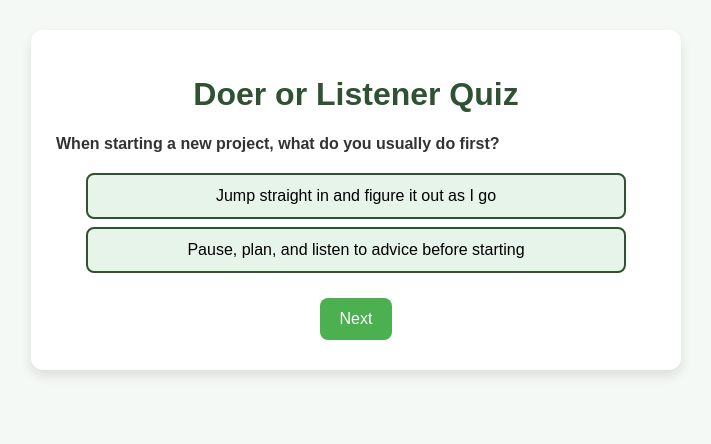
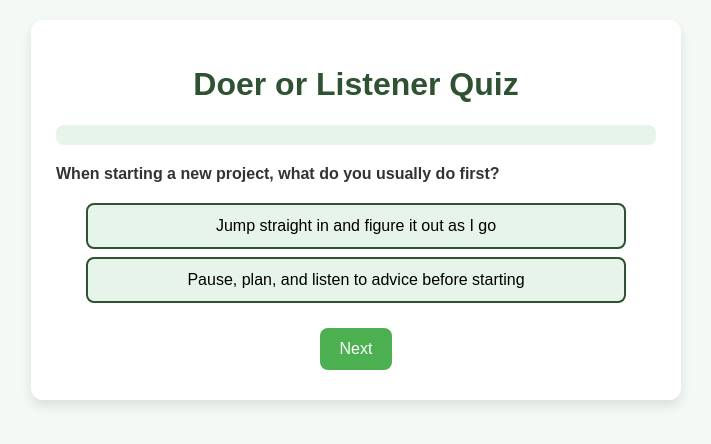
Before and after one commit to muscleactivema-crypto/QUIZZES, a plain HTML site: page doerorlistner.html in a window 1280 px wide. Both pictures are taken after a click on the button "Pause, plan, and listen to advice before starting". Shown: the whole page, without its empty margins (284-995 px from the left). Drawn offline with Linux system fonts and the light colour scheme.

Commit message:
Update doerorlistner.html
8 questions

```diff
--- a/doerorlistner.html
+++ b/doerorlistner.html
@@ -16,7 +16,7 @@
     }
     .quiz-container {
       background: #ffffff;
-      margin: 30px;
+      margin: 20px;
       padding: 25px;
       border-radius: 12px;
       box-shadow: 0 6px 12px rgba(0,0,0,0.1);
@@ -26,6 +26,20 @@
     h1 {
       text-align: center;
       color: #2f5233;
+    }
+    .progress-container {
+      width: 100%;
+      background: #e6f4ea;
+      border-radius: 8px;
+      margin: 15px 0;
+      height: 20px;
+      overflow: hidden;
+    }
+    .progress-bar {
+      height: 100%;
+      width: 0%;
+      background: #4CAF50;
+      transition: width 0.3s ease;
     }
     .question {
       margin: 20px 0;
@@ -87,6 +101,9 @@
 <body>
   <div class="quiz-container">
     <h1>Doer or Listener Quiz</h1>
+    <div class="progress-container">
+      <div id="progress-bar" class="progress-bar"></div>
+    </div>
     <div id="quiz"></div>
     <div class="controls">
       <button id="next-btn" class="next-btn" onclick="nextQuestion()" style="display:none;">Next</button>
@@ -128,14 +145,6 @@
       { q: "If given a new gadget, you:", a: [
         { text: "Start pressing buttons to see what it does", type: "Doer" },
         { text: "Read or listen to instructions first", type: "Listener" }
-      ]},
-      { q: "Friends come to you for:", a: [
-        { text: "Energy and motivation", type: "Doer" },
-        { text: "Advice and a listening ear", type: "Listener" }
-      ]},
-      { q: "At the end of the day, you feel happiest when:", a: [
-        { text: "I got things done and achieved a lot", type: "Doer" },
-        { text: "I had meaningful conversations and supported others", type: "Listener" }
       ]}
     ];
 
@@ -163,6 +172,10 @@
           answersDiv.appendChild(btn);
         });
         quizDiv.appendChild(answersDiv);
+
+        // Update progress bar
+        const progress = ((currentQuestion) / questions.length) * 100;
+        document.getElementById("progress-bar").style.width = progress + "%";
       } else {
         showResults();
       }
@@ -171,7 +184,10 @@
     function selectAnswer(type) {
       if (type === "Doer") doerScore++;
       else listenerScore++;
-      document.getElementById("next-btn").style.display = "inline-block";
+
+      const nextBtn = document.getElementById("next-btn");
+      nextBtn.style.display = "inline-block";
+      nextBtn.textContent = (currentQuestion === questions.length - 1) ? "Finish" : "Next";
     }
 
     function nextQuestion() {
@@ -207,6 +223,9 @@
         <p>${message}</p>
         <p><em>Doer Score: ${doerScore} | Listener Score: ${listenerScore}</em></p>
       `;
+
+      // Fill progress bar fully
+      document.getElementById("progress-bar").style.width = "100%";
     }
 
     function retryQuiz() {
```
